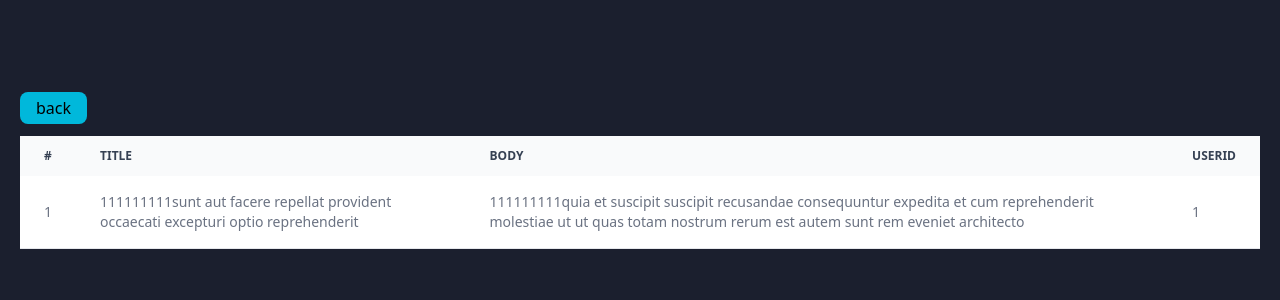
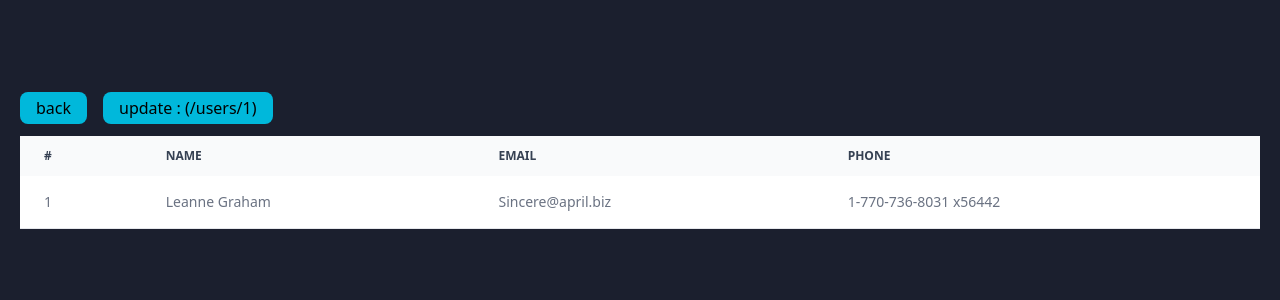
Before and after one commit to Amirsamangh/app-router-pre-rendering, a Next.js app: page /users/1 in a window 1280 px wide. Shown: the top 300 px of the page. Built offline with nearby package versions, Linux system fonts and the light colour scheme; data requests are answered from the project's data file.

Commit message:
on demand revalidating

```diff
--- a/actions/posts.js
+++ b/actions/posts.js
@@ -1,5 +1,7 @@
 'use server'
 
-export async function create() {
-    //...
+import { revalidateTag } from "next/cache"
+
+export async function handleUpdateTag(tag) {
+    revalidateTag(tag)
 }
--- /dev/null
+++ b/actions/users.js
@@ -0,0 +1,7 @@
+'use server'
+
+import { revalidatePath } from "next/cache"
+
+export const handleUpdatePath = async (path) => {
+    revalidatePath(path)
+}
--- a/app/posts/page.js
+++ b/app/posts/page.js
@@ -1,12 +1,9 @@
 import BackButton from "@/components/BackButton";
 import List from "@/components/List";
+import UpdatePostsButton from "@/components/UpdatePostsButton";
 
 const getPostsService = async () => {
-    const res = await fetch('http://localhost:4000/posts', {
-        next: {
-            revalidate: 10,
-        }
-    })
+    const res = await fetch('http://localhost:4000/posts', {next: {tags:['allposts']}})
     const posts = await res.json()
     return posts
 }
@@ -26,6 +23,7 @@ const posts = async () => {
             <BackButton />
             <br />
             <br />
+            <UpdatePostsButton tag={'allposts'} />
             <ul className="w-full text-sm font-medium border border-gray-200 rounded-lg shadow-lg bg-cyan-950 text-cyan-300">
                 {posts.map(p => (
                     <List key={p.id} href={`/posts/${p.id}`} title={`${p.id}. ${p.title}`} />
--- a/app/users/[userId]/page.jsx
+++ b/app/users/[userId]/page.jsx
@@ -1,4 +1,5 @@
 import BackButton from "@/components/BackButton"
+import UpdateData from "@/components/UpdateData"
 
 
 export const generateStaticParams = async ()=>{
@@ -10,7 +11,7 @@ export const generateStaticParams = async ()=>{
 }
 
 export const getUserService = async (userId)=>{
-    const res = await fetch(`http://localhost:4000/posts/${userId}`)
+    const res = await fetch(`http://localhost:4000/users/${userId}`)
     const user = await res.json()
     return user;
 }
@@ -21,6 +22,7 @@ const page = async ({params})=>{
     return (
         <div className="relative overflow-x-auto mt-20 mx-5">
             <BackButton />
+            <UpdateData path={`/users/${params.userId}`} />
             <table className="w-full text-sm text-left rtl:text-right text-gray-500 dark:text-gray-400">
                 <thead className="text-xs text-gray-700 uppercase bg-gray-50 dark:bg-gray-700 dark:text-gray-400">
                     <tr>
@@ -28,13 +30,13 @@ const page = async ({params})=>{
                             #
                         </th>
                         <th scope="col" className="px-6 py-3">
-                            title
+                            name
                         </th>
                         <th scope="col" className="px-6 py-3">
-                            body
+                            email
                         </th>
                         <th scope="col" className="px-6 py-3">
-                            userId
+                            phone
                         </th>
                     </tr>
                 </thead>
@@ -44,13 +46,13 @@ const page = async ({params})=>{
                             {user.id}
                         </td>
                         <td className="px-6 py-4">
-                            {user.title}
+                            {user.name}
                         </td>
                         <td className="px-6 py-4">
-                            {user.body}
+                            {user.email}
                         </td>
                         <td className="px-6 py-4">
-                            {user.userId}
+                            {user.phone}
                         </td>
                     </tr>
                 </tbody>
--- a/app/users/page.jsx
+++ b/app/users/page.jsx
@@ -1,6 +1,7 @@
 
 import BackButton from "@/components/BackButton";
 import List from "@/components/List";
+import { revalidatePath } from "next/cache";
 
 export const handleGetUsers = async () => {
     const res = await fetch('http://localhost:4000/users?_sort=id&_order=desc')
@@ -16,7 +17,7 @@ const users = async () => {
 
         const name = formdata.get('name')
         const email = formdata.get('email')
-        const res = await fetch('http://localhost:4000/users', {
+        const res = await fetch('http://localhost:4000/users?_sort=id&_order=desc', {
             method: 'POST',
             headers: {
                 'content-type': 'application/json'
@@ -26,11 +27,16 @@ const users = async () => {
                 email,
             })
         })
+        console.log(res.status);
+
+        // if(res.status === 200) {
+            revalidatePath('/users')
+        // }
     }
 
     return (
         <div className='mt-4 px-4'>
-            <h1 className="text-cyan-100">پست ها</h1>
+            <h1 className="text-cyan-100">کاربر ها</h1>
             <BackButton />
             <br />
             <br />
--- /dev/null
+++ b/components/UpdateData.jsx
@@ -0,0 +1,15 @@
+'use client'
+import { handleUpdatePath } from "@/actions/users";
+
+const UpdateData = ({ path }) => {
+    return (
+        <button
+            onClick={()=>handleUpdatePath(path)}
+            className="px-4 py-1 bg-cyan-500 hover:bg-cyan-400 transition-all rounded-lg cursor-pointer"
+        >
+            update : ({path})
+        </button>
+    )
+}
+
+export default UpdateData;
--- /dev/null
+++ b/components/UpdatePostsButton.jsx
@@ -0,0 +1,16 @@
+'use client'
+
+import { handleUpdateTag } from "@/actions/posts";
+
+const UpdatePostsButton = ({ tag }) => {
+    return (
+        <button
+            onClick={() => handleUpdateTag(tag)}
+            className="px-4 py-1 mb-4 bg-cyan-500 hover:bg-cyan-400 transition-all rounded-lg cursor-pointer"
+        >
+            update : ({tag})
+        </button>
+    )
+}
+
+export default UpdatePostsButton;
--- a/db.json
+++ b/db.json
@@ -3,8 +3,8 @@
     {
       "userId": 1,
       "id": "1",
-      "title": "111111111sunt aut facere repellat provident occaecati excepturi optio reprehenderit",
-      "body": "111111111quia et suscipit\nsuscipit recusandae consequuntur expedita et cum\nreprehenderit molestiae ut ut quas totam\nnostrum rerum est autem sunt rem eveniet architecto"
+      "title": "12121212sunt aut facere repellat provident occaecati excepturi optio reprehenderit",
+      "body": "12121212quia et suscipit\nsuscipit recusandae consequuntur expedita et cum\nreprehenderit molestiae ut ut quas totam\nnostrum rerum est autem sunt rem eveniet architecto"
     },
     {
       "userId": 1,
@@ -180,8 +180,23 @@
     },
     {
       "id": "7697",
-      "name": "saman",
+      "name": "11122saman",
       "email": "gh"
+    },
+    {
+      "id": "d3e7",
+      "name": "amir",
+      "email": "amir"
+    },
+    {
+      "id": "cf45",
+      "name": "mahan",
+      "email": "gh"
+    },
+    {
+      "id": "fc39",
+      "name": "test",
+      "email": "test"
     }
   ],
   "admin": {
```
